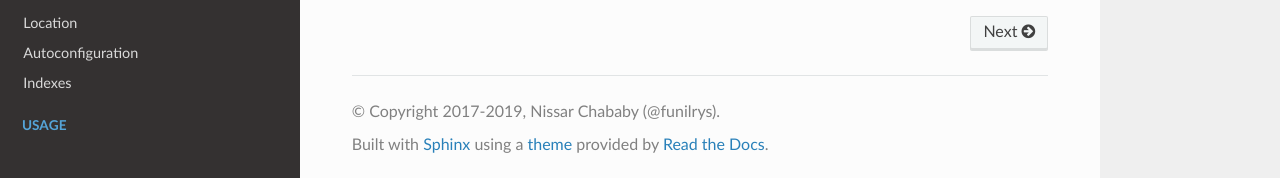
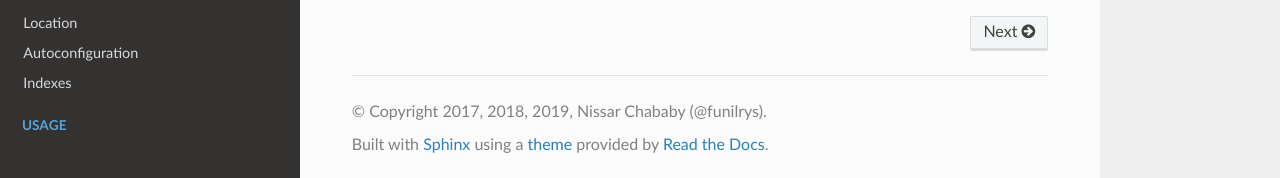
Before and after one commit to PyFunceble/rst-docs, a Sphinx documentation site: the page built from docs/index.rst, in a window 1280 px wide and 900 px high, scrolled down 9331 px. Shown: the part 719-897 px from the top of the window. Built offline with Sphinx 7.4.7 and the Read the Docs theme 2.0.0, drawn with Linux system fonts in a browser that asks for light colours; pages that are not in the unit, such as notebooks, are missing from menus.

Commit message:
Update copyright years

```diff
--- a/docs/conf.py
+++ b/docs/conf.py
@@ -43,7 +43,7 @@ def _get_version(full=False):
 # -- Project information -----------------------------------------------------
 
 project = "PyFunceble"
-copyright = "2017-2019, Nissar Chababy (@funilrys)"
+copyright = "2017, 2018, 2019, Nissar Chababy (@funilrys)"
 author = "Nissar Chababy (@funilrys)"
 
 # The short X.Y version
```
